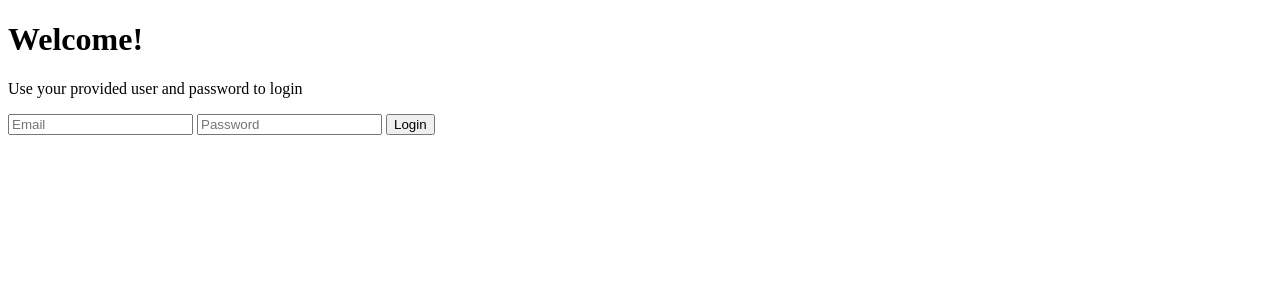
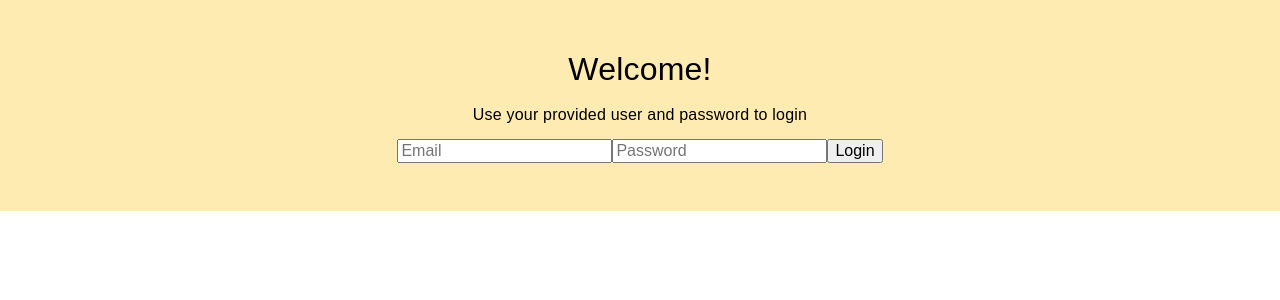
Before and after one commit to dvago/secret-santa, a Vue app: page / in a window 1280 px wide. Shown: the top 300 px of the page. Built offline with nearby package versions, Linux system fonts and the light colour scheme; no server answers; what vuefire would draw is missing.

Commit message:
Init styling + Update dependencies

```diff
--- /dev/null
+++ b/src/assets/style/_common.scss
@@ -0,0 +1,4 @@
+@import url(normalize.css/normalize.css);
+@import 'common/variables';
+@import 'common/base';
+@import 'common/theme';
--- /dev/null
+++ b/src/assets/style/common/_base.scss
@@ -0,0 +1,22 @@
+html *,
+body * {
+  box-sizing: border-box;
+}
+
+body {
+  height: 100%;
+  line-height: 1;
+  letter-spacing: .2px;
+  margin: 0;
+}
+
+#app {
+  font-family: Arial, sans-serif;
+  -webkit-font-smoothing: antialiased;
+  -moz-osx-font-smoothing: grayscale;
+}
+
+h1,
+h2 {
+  font-weight: normal;
+}
--- /dev/null
+++ b/src/assets/style/common/_theme.scss
@@ -0,0 +1,5 @@
+main {
+  background: lighten($yellow--light, 15);
+  padding: $spacing--lg;
+  text-align: center;
+}
--- /dev/null
+++ b/src/assets/style/common/_variables.scss
@@ -0,0 +1,21 @@
+/* Colours */
+$tart: #FE4A49;
+$tangerine: #FAA916;
+$yellow: #FFBC42;
+$yellow--light: #FED766;
+$electro: #0288D1;
+
+/* Typography */
+$font-size: 1em;
+$font-size--sm: $font-size * .9;
+$font-size--md: $font-size * 1.25;
+$font-size--lg: $font-size * 3;
+
+/* Spacing */
+$spacing: 1em;
+$spacing--sm: $spacing / 2;
+$spacing--md: $spacing * 1.5;
+$spacing--lg: $spacing * 2;
+
+/* Breakpoints */
+$screen-sm: 576px;
--- a/src/components/Login.vue
+++ b/src/components/Login.vue
@@ -4,9 +4,7 @@
     <p>Use your provided user and password to login</p>
     <form action="" autocomplete="off">
       <input type="text" placeholder="Email" v-model="email">
-      {{ email }}
-      <input type="password" placeholder="Password" v-model="pwd">
-      {{ pwd }}
+      <input type="text" placeholder="Password" v-model="pwd">
       <button type="button" @click="login(email, pwd)">Login</button>
     </form>
     <p>{{ errorMessage }}</p>
@@ -39,3 +37,8 @@ export default {
   }
 }
 </script>
+
+<style lang="scss">
+  @import '@/assets/style/_common.scss';
+
+</style>
--- a/src/components/NotFound.vue
+++ b/src/components/NotFound.vue
@@ -4,3 +4,8 @@
     <router-link :to="{ path: '/login' }">Go to the login page</router-link>
   </main>
 </template>
+
+<style lang="scss">
+  @import '@/assets/style/_common.scss';
+
+</style>
--- a/src/components/Selection.vue
+++ b/src/components/Selection.vue
@@ -49,3 +49,8 @@ export default {
   }
 }
 </script>
+
+<style lang="scss">
+  @import '@/assets/style/_common.scss';
+
+</style>
```
Also changed, not shown: package.json (+7 -2 lines).
